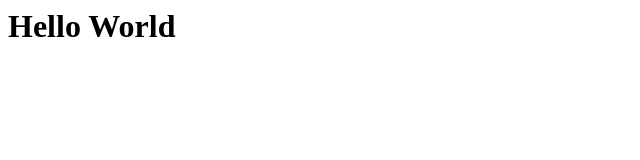
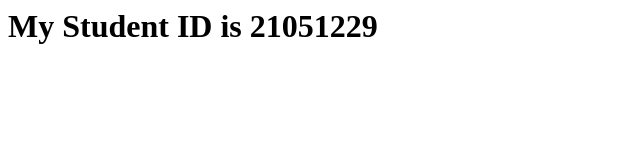
Before and after one commit to nisharamli/21051229_repo, a plain HTML site: page index.html in a window 1280 px wide. Shown: the whole page, without its empty margins (0-640 px from the left). Drawn offline with Linux system fonts and the light colour scheme.

Commit message:
Update index.html

```diff
--- a/index.html
+++ b/index.html
@@ -2,6 +2,6 @@
 <head>
 </head>
 <body>
-	<h1>Hello World<h1>
+	<h1>My Student ID is 21051229<h1>
 </body>
 </html>
```
